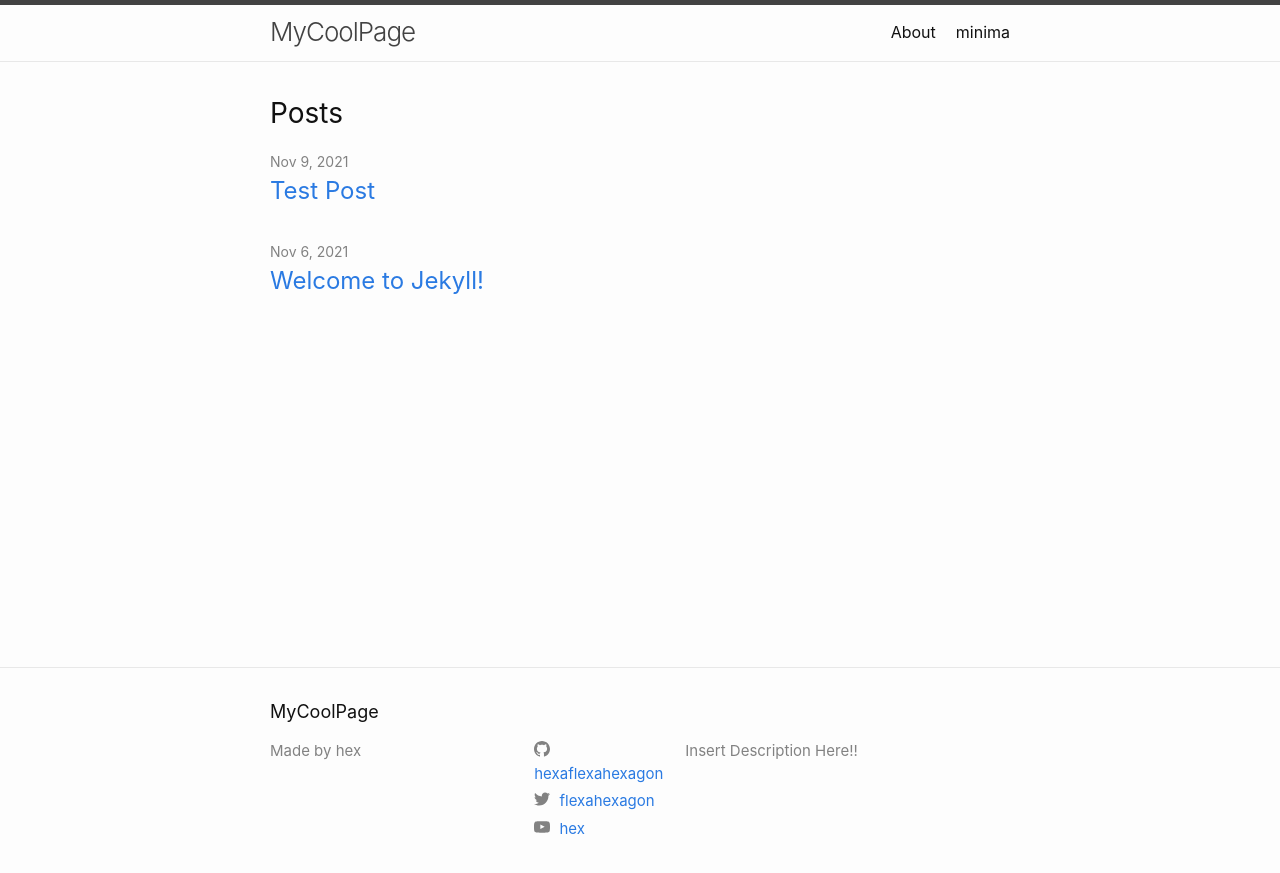
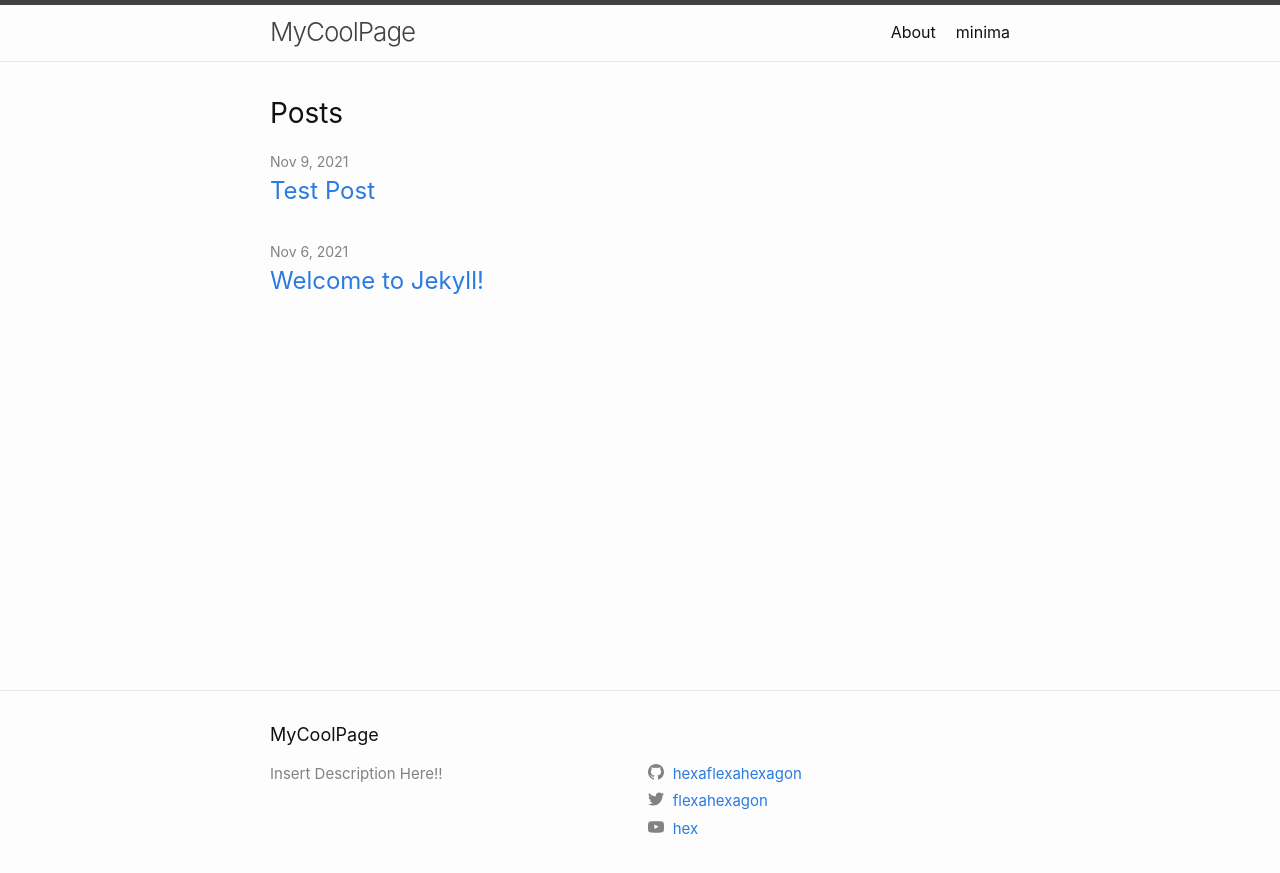
Before and after one commit to hexaflexahexagon/hexaflexahexagon.github.io, a Jekyll site: the page built from index.markdown, in a window 1280 px wide. Shown: the top 873 px of the page. Built offline with Jekyll 4.4.1, drawn with Linux system fonts in a browser that asks for light colours.

Commit message:
feat: change 3 column footer to 2 columns instead
why does my username/the blog name + email need its own third of the
page

also fixes github name being cutoff (since the column is wider)

```diff
--- a/_includes/footer.html
+++ b/_includes/footer.html
@@ -7,24 +7,11 @@
 
     <div class="footer-col-wrapper">
       <div class="footer-col footer-col-1">
-        <ul class="contact-list">
-          <li class="p-name">
-            {%- if site.author -%}
-              Made by {{ site.author | escape }}
-            {%- endif -%}
-            </li>
-            {%- if site.email -%}
-            <li><a class="u-email" href="mailto:{{ site.email }}">{{ site.email }}</a></li>
-            {%- endif -%}
-        </ul>
+        <p>{{- site.description | escape -}}</p>
       </div>
 
       <div class="footer-col footer-col-2">
         {%- include social.html -%}
-      </div>
-
-      <div class="footer-col footer-col-3">
-        <p>{{- site.description | escape -}}</p>
       </div>
     </div>
 
--- a/_sass/minima/_layout.scss
+++ b/_sass/minima/_layout.scss
@@ -135,18 +135,13 @@
 }
 
 .footer-col-1 {
-  width: -webkit-calc(35% - (#{$spacing-unit} / 2));
-  width:         calc(35% - (#{$spacing-unit} / 2));
+  width: -webkit-calc(50% - (#{$spacing-unit} / 2));
+  width:         calc(50% - (#{$spacing-unit} / 2));
 }
 
 .footer-col-2 {
-  width: -webkit-calc(20% - (#{$spacing-unit} / 2));
-  width:         calc(20% - (#{$spacing-unit} / 2));
-}
-
-.footer-col-3 {
-  width: -webkit-calc(45% - (#{$spacing-unit} / 2));
-  width:         calc(45% - (#{$spacing-unit} / 2));
+  width: -webkit-calc(50% - (#{$spacing-unit} / 2));
+  width:         calc(50% - (#{$spacing-unit} / 2));
 }
 
 @include media-query($on-laptop) {
```
